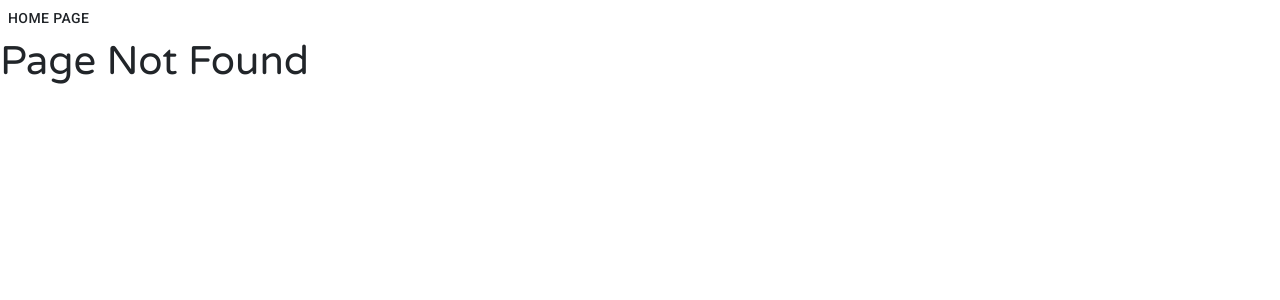
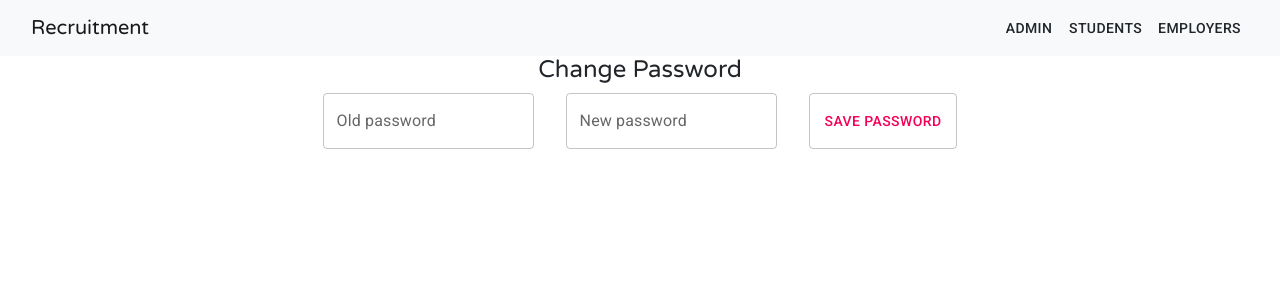
Before and after one commit to J7477/recruit-app-hosting, a React (Create React App) app: page /changepassword/1 in a window 1280 px wide. Before the commit this address had no page. Shown: the top 300 px of the page. Built offline with nearby package versions, Linux system fonts and the light colour scheme.

Commit message:
added verify by email

```diff
--- a/package.json
+++ b/package.json
@@ -17,6 +17,7 @@
 		"axios": "^0.24.0",
 		"bootstrap": "^5.1.3",
 		"emailjs-com": "^3.2.0",
+		"firebase": "^9.6.1",
 		"gh-pages": "^3.2.3",
 		"react": "^17.0.2",
 		"react-bootstrap": "^2.0.2",
--- a/src/App.js
+++ b/src/App.js
@@ -34,6 +34,8 @@ import AuthState from './context/Authentication/AuthState';
 import Complaint from './components/UserDashboard/Complaint'
 import EmpComplaint from './components/EmployerDashboard/EmpComplaint';
 import NotFound from './NotFound';
+import ChangePassword from './components/UserDashboard/ChangePassword';
+import EmailSent from './components/UserSignin/EmailSent';
 
 
 // const theme = createTheme({
@@ -81,6 +83,8 @@ function App(props) {
                       <Route exact path='/adminusers' element={<AdminUser />} />
                       <Route exact path='/complaint' element={<Complaint />} />
                       <Route exact path='/empcomplaint' element={<EmpComplaint />} />
+                      <Route exact path='/changepassword/:id' element={<ChangePassword />} />
+                      <Route exact path='/emailsent/:userEmail' element={<EmailSent />} />
                       <Route exact path='*' element={<NotFound />} />
 
                     </Routes>
--- /dev/null
+++ b/src/components/UserDashboard/ChangePassword.js
@@ -0,0 +1,65 @@
+import React, { useState } from 'react'
+import Nav from '../Home/Nav'
+import TextField from '@mui/material/TextField';
+import { Button } from '@material-ui/core';
+import Stack from '@mui/material/Stack';
+import Axios from 'axios'
+
+const ChangePassword = () => {
+
+    const [oldPassword, setOldPassword] = useState("")
+    const [newPassword, setNewPassword] = useState("")
+
+
+    const changePassword = () => {
+        Axios.put('http://localhost:5000/api/studentAuth/updateuserpassword', {
+            oldassword: oldPassword,
+            newpassword: newPassword
+        }, {
+            headers: {
+                'Content-Type': 'application/json',
+                'auth-token': localStorage.getItem('token')
+            },
+        }).then((response) => {
+            if (response.data.error) {
+                alert(response.data.error)
+            }
+        })
+    }
+    return (
+        <>
+            <Nav />
+            <h4 style={{ textAlign: 'center' }}>Change Password</h4>
+            <Stack
+                direction={{ xs: 'row', sm: 'row' }}
+                spacing={{ xs: 1, sm: 2, md: 4 }}
+                justifyContent="center"
+            >
+
+                <TextField
+                    // sx={{ margin: 5 }}
+                    type='text'
+                    label='Old password'
+                    variant='outlined'
+                    onChange={(e) => { setOldPassword(e.target.value) }}
+                />
+                <TextField
+                    // sx={{ margin: 5 }}
+                    type='text'
+                    label='New password'
+                    variant='outlined'
+                    onChange={(e) => { setNewPassword(e.target.value) }}
+                />
+                <Button
+                    variant='outlined'
+                    style={{ color: '#f50057' }}
+                    sx={{ margin: 5 }}
+                    onClick={changePassword}
+                >Save Password
+                </Button>
+            </Stack>
+        </>
+    )
+}
+
+export default ChangePassword
--- a/src/components/UserDashboard/UserProfileCard.js
+++ b/src/components/UserDashboard/UserProfileCard.js
@@ -2,6 +2,8 @@ import Card from '@mui/material/Card';
 import React from 'react'
 import CardContent from '@mui/material/CardContent';
 import Typography from '@mui/material/Typography';
+import { Button } from '@material-ui/core';
+import { useNavigate } from 'react-router';
 
 
 
@@ -9,6 +11,7 @@ const UserProfileCard = (props) => {
 
   const { userDetails } = props
 
+  let navigate = useNavigate();
 
   return (
     <div>
@@ -26,7 +29,15 @@ const UserProfileCard = (props) => {
           <Typography variant="body2">
             Phone: {userDetails.phone}
           </Typography>
-
+          <Button
+            variant='outlined'
+            color='secondary'
+            style={{ margin: 10 }}
+            onClick={() => { navigate(`/changepassword/${userDetails._id}`) }}
+            size='small'
+          >
+            Change Password
+          </Button>
 
         </CardContent>
 
--- /dev/null
+++ b/src/components/UserSignin/EmailSent.js
@@ -0,0 +1,22 @@
+import React from 'react'
+import { useParams } from 'react-router-dom'
+import Button from '@mui/material/Button';
+import { Link } from 'react-router-dom'
+
+const EmailSent = () => {
+
+    const { userEmail } = useParams()
+
+
+    return (
+        <>
+            <h1>Account Confirmation</h1>
+            <p>A confirmation email has been sent to your email<b>{userEmail}</b></p>
+            <p>Verify your account and proceed</p>
+            <Button color="primary" component={Link} to='/userSignin'>Login</Button>
+            {/* <button to='/userSignin'>Login</button> */}
+        </>
+    )
+}
+
+export default EmailSent
--- a/src/components/UserSignin/UserSignin.js
+++ b/src/components/UserSignin/UserSignin.js
@@ -3,7 +3,7 @@ import Avatar from '@mui/material/Avatar';
 import Button from '@mui/material/Button';
 import CssBaseline from '@mui/material/CssBaseline';
 import TextField from '@mui/material/TextField';
-import { Link } from 'react-router-dom';
+import { Link, useParams } from 'react-router-dom';
 import Grid from '@mui/material/Grid';
 import Box from '@mui/material/Box';
 import LockOutlinedIcon from '@mui/icons-material/LockOutlined';
@@ -14,12 +14,13 @@ import AuthContext from '../../context/Authentication/AuthContext';
 
 const UserSignIn = (props) => {
 
+  const { userEmail } = useParams()
 
   const userContext = useContext(AuthContext)
 
   const { userAuth } = userContext;
 
-  const [credentials, setCredentials] = useState({ username: "", password: "" })
+  const [credentials, setCredentials] = useState({ username: userEmail, password: "" })
 
 
   const onChange = (e) => {
--- a/src/context/Authentication/AuthState.js
+++ b/src/context/Authentication/AuthState.js
@@ -7,6 +7,7 @@ const AuthState = (props) => {
     let navigate = useNavigate()
 
     const host = "https://projectsemapp.herokuapp.com"
+    const localHost = "http://localhost:5000"
 
 
     const [auth, setAuth] = useState({ username: '', state: false })
@@ -15,7 +16,7 @@ const AuthState = (props) => {
     const userAuth = async (username, password) => {
 
         //API call
-        const response = await fetch(`${host}/api/studentAuth/login`, {
+        const response = await fetch(`${localHost}/api/studentAuth/login`, {
             method: 'POST',
 
             headers: {
@@ -93,7 +94,7 @@ const AuthState = (props) => {
 
 
     const userSignup = async (username, password, name, phone) => {
-        const response = await fetch(`https://projectsemapp.herokuapp.com/api/studentAuth/createuser`, {
+        const response = await fetch(`${localHost}/api/studentAuth/createuser`, {
 
             method: 'POST',
 
@@ -105,14 +106,18 @@ const AuthState = (props) => {
 
         const json = await response.json();
 
-        if (json.success) {
-            localStorage.setItem('token', json.stuAuthToken)
-            setAuth({
-                username: json.username,
-                state: true
-            })
+        // if (json.success) {
+        //     localStorage.setItem('token', json.stuAuthToken)
+        //     setAuth({
+        //         username: json.username,
+        //         state: true
+        //     })
 
-            navigate('/profile')
+        //     navigate('/profile')
+        // }
+
+        if (json.status === 'pending') {
+            navigate(`/emailsent/${json.username}`)
         }
     }
 
```
Also changed, not shown: src/components/UserDashboard/Profile.js (+12 -3 lines), 1 other file (tests, documents, lock files or other folders).
